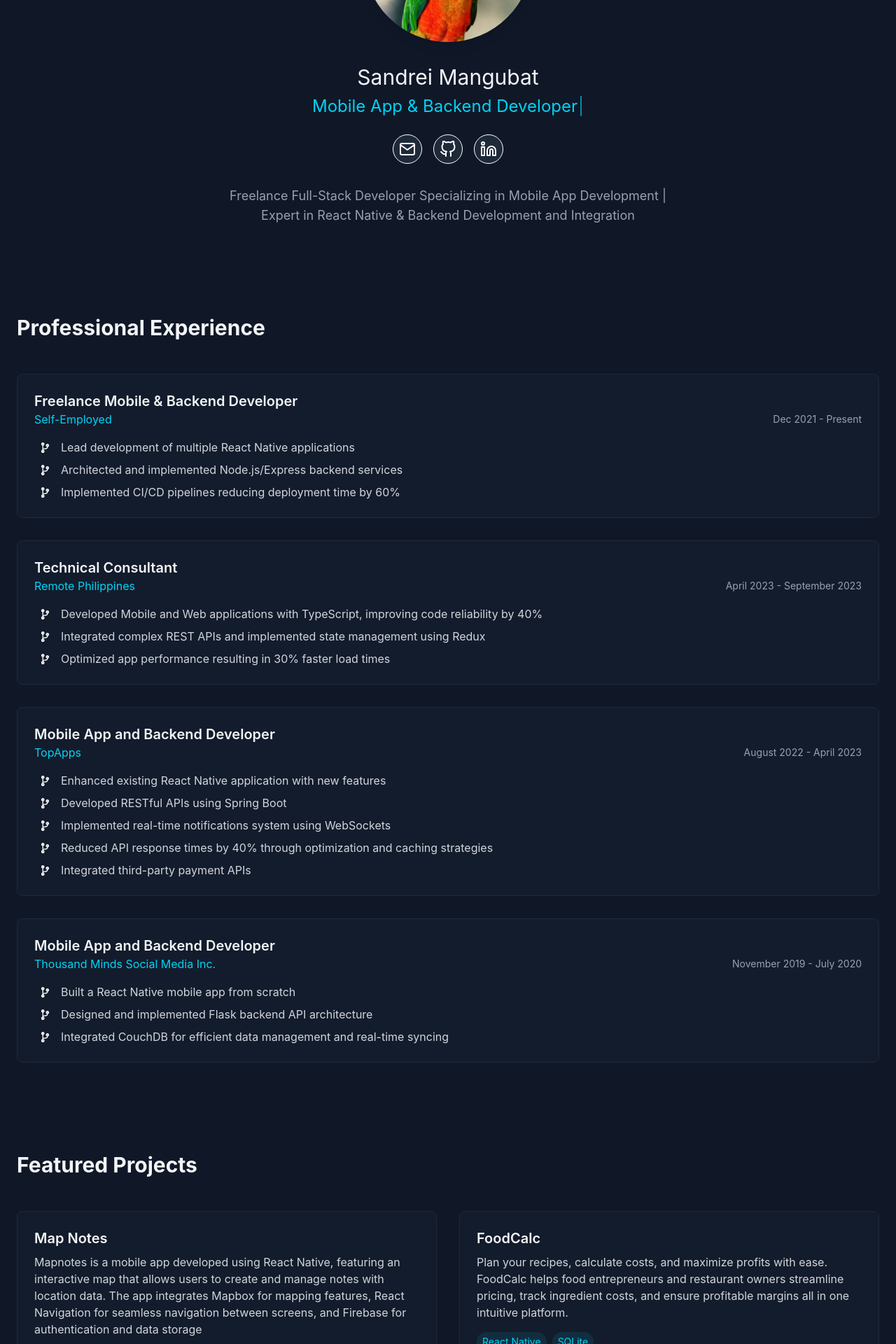
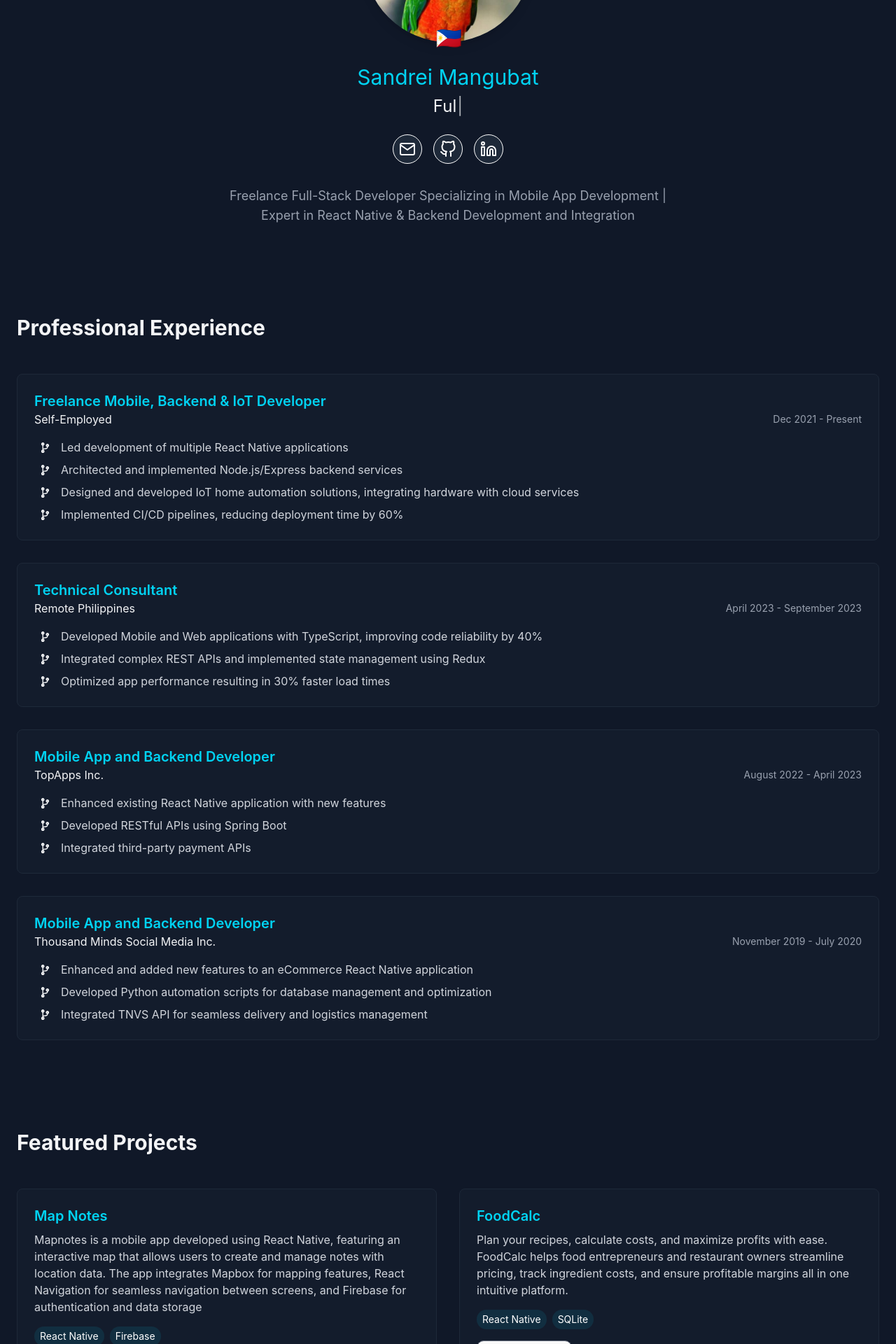
Before and after one commit to seva3l/portfolio, a React (Vite) app: page / in a window 1280 px wide. Shown: the part 300-2220 px from the top of the page at 70% size. Built offline with nearby package versions, Linux system fonts and the light colour scheme.

Commit message:
chore: update data and colors

```diff
--- a/src/App.tsx
+++ b/src/App.tsx
@@ -58,7 +58,7 @@ const App = () => {
 					transition={{ duration: 0.8 }}
 					className="flex flex-col items-center justify-center"
 				>
-					<div className="h-65 mb-3">
+					<div className="h-65 mb-3 relative">
 						<motion.img
 							src="/profile.jpg"
 							alt="Sandrei Mangubat"
@@ -67,12 +67,15 @@ const App = () => {
 							animate={{ opacity: 1, scale: 1 }}
 							transition={{ duration: 0.8 }}
 						/>
+						<h2 className="absolute right-25 bottom-2 text-3xl">🇵🇭</h2>
 					</div>
-					<h2 className="text-3xl mb-2">Sandrei Mangubat</h2>
-					<p className="text-2xl  text-cyan-400 mb-6 text-center">
+					<h2 className="text-3xl mb-2 flex items-center text-cyan-400">
+						Sandrei Mangubat
+					</h2>
+					<p className="text-2xl mb-6 text-center">
 						<Typewriter
 							options={{
-								strings: ["Mobile App & Backend Developer"],
+								strings: ["Full-Stack Developer"],
 								autoStart: true,
 								loop: true,
 							}}
--- a/src/components/Experience.tsx
+++ b/src/components/Experience.tsx
@@ -22,9 +22,9 @@ export default function ExperienceCard({
 			whileInView={{ opacity: 1 }}
 			viewport={{ once: true }}
 		>
-			<h3 className="text-xl font-semibold">{title}</h3>
+			<h3 className="text-xl font-semibold text-cyan-400">{title}</h3>
 			<div className="flex lg:flex-row flex-col lg:items-center justify-between mb-4">
-				<p className="text-cyan-400">{company}</p>
+				<p>{company}</p>
 				<p className="text-gray-400 text-sm">{duration}</p>
 			</div>
 			<ul className="list-disc list-inside space-y-2">
@@ -33,7 +33,7 @@ export default function ExperienceCard({
 						<div className="w-[30px] flex justify-center">
 							<FaCodeBranch size={15} />
 						</div>
-						<p className="text-gray-300">{item}</p>
+						<p className="text-gray-300 flex-1">{item}</p>
 					</div>
 				))}
 			</ul>
--- a/src/components/Project.tsx
+++ b/src/components/Project.tsx
@@ -12,13 +12,13 @@ export default function ProjectCard({
 }: ProjectCardProps) {
 	return (
 		<div className="p-6 bg-gray-800/25 border-gray-800 border-1 rounded-lg hover:bg-gray-700/20 transition">
-			<h3 className="text-xl font-semibold mb-2">{title}</h3>
+			<h3 className="text-xl font-semibold mb-2 text-cyan-400">{title}</h3>
 			<p className="text-gray-300 mb-4">{description}</p>
 			<div className="flex flex-wrap gap-2 mb-4">
 				{tech.map((item) => (
 					<span
 						key={item}
-						className="px-2 py-1 bg-cyan-400/10 text-cyan-400 rounded-full text-sm"
+						className="px-2 py-1 bg-cyan-400/10 text-white rounded-full text-sm"
 					>
 						{item}
 					</span>
@@ -27,7 +27,7 @@ export default function ProjectCard({
 			<button
 				onClick={onViewProject}
 				type="button"
-				className="text-cyan-400 hover:text-white border-1"
+				className="text-white border-1 hover:bg-cyan-700 hover:border-cyan-400 border-gray-500"
 			>
 				View Project
 			</button>
--- a/src/components/ProjectModal.tsx
+++ b/src/components/ProjectModal.tsx
@@ -23,14 +23,14 @@ const ProjectModal: React.FC<ProjectModalProps> = ({
 		<Modal
 			isOpen={isOpen}
 			onRequestClose={onClose}
-			className="bg-gray-900/90  p-6 rounded-lg max-w-3xl mx-auto mt-10 relative"
+			className="bg-gray-900 p-6 rounded-lg max-w-3xl mx-auto mt-10 relative"
 			overlayClassName="fixed inset-0 bg-black/70 flex items-center justify-center px-4"
 		>
 			{/* Close Button Positioned Outside the Image Area */}
 			<button
 				type="button"
 				onClick={onClose}
-				className="absolute top-3 right-3 text-white text-2xl z-50 bg-gray-800/50 p-2 rounded-full hover:bg-gray-700 transition"
+				className="absolute top-3 right-3 text-white text-2xl z-50 p-2 rounded-full hover:bg-gray-700 transition"
 			>
 				✖
 			</button>
--- a/src/components/Skill.tsx
+++ b/src/components/Skill.tsx
@@ -6,12 +6,12 @@ interface SkillProps {
 export default function Skill({ category, items }: SkillProps) {
 	return (
 		<div className="p-6 bg-gray-800/25 border-gray-800 rounded-lg hover:bg-gray-700/20 ">
-			<h3 className="text-xl font-semibold mb-4 ">{category}</h3>
+			<h3 className="text-xl font-semibold mb-4 text-cyan-400">{category}</h3>
 			<div className="flex flex-wrap gap-2">
 				{items.map((item) => (
 					<span
 						key={item}
-						className="px-3 py-1 bg-cyan-400/10 text-cyan-400 rounded-full text-sm"
+						className="px-3 py-1 bg-cyan-400/10 text-white rounded-full text-sm"
 					>
 						{item}
 					</span>
--- a/src/data/config.ts
+++ b/src/data/config.ts
@@ -3,13 +3,14 @@
 export const experiences = [
 	{
 		id: 1,
-		title: "Freelance Mobile & Backend Developer",
+		title: "Freelance Mobile, Backend & IoT Developer",
 		company: "Self-Employed",
 		duration: "Dec 2021 - Present",
 		description: [
-			"Lead development of multiple React Native applications",
+			"Led development of multiple React Native applications",
 			"Architected and implemented Node.js/Express backend services",
-			"Implemented CI/CD pipelines reducing deployment time by 60%",
+			"Designed and developed IoT home automation solutions, integrating hardware with cloud services",
+			"Implemented CI/CD pipelines, reducing deployment time by 60%",
 		],
 	},
 	{
@@ -26,13 +27,11 @@ export const experiences = [
 	{
 		id: 3,
 		title: "Mobile App and Backend Developer",
-		company: "TopApps",
+		company: "TopApps Inc.",
 		duration: "August 2022 - April 2023",
 		description: [
 			"Enhanced existing React Native application with new features",
 			"Developed RESTful APIs using Spring Boot",
-			"Implemented real-time notifications system using WebSockets",
-			"Reduced API response times by 40% through optimization and caching strategies",
 			"Integrated third-party payment APIs",
 		],
 	},
@@ -42,9 +41,9 @@ export const experiences = [
 		company: "Thousand Minds Social Media Inc.",
 		duration: "November 2019 - July 2020",
 		description: [
-			"Built a React Native mobile app from scratch",
-			"Designed and implemented Flask backend API architecture",
-			"Integrated CouchDB for efficient data management and real-time syncing",
+			"Enhanced and added new features to an eCommerce React Native application",
+			"Developed Python automation scripts for database management and optimization",
+			"Integrated TNVS API for seamless delivery and logistics management",
 		],
 	},
 ];
@@ -112,7 +111,14 @@ export const skills = [
 	{
 		id: 1,
 		category: "Mobile Development",
-		items: ["React Native", "TypeScript", "Redux", "React Query", "Nativewind"],
+		items: [
+			"React Native",
+			"TypeScript",
+			"Redux",
+			"React Query",
+			"Nativewind",
+			"Zustand",
+		],
 	},
 	{
 		id: 7,
@@ -124,6 +130,7 @@ export const skills = [
 			"Redux",
 			"React Query",
 			"Tailwind",
+			"Zustand",
 		],
 	},
 	{
@@ -159,7 +166,9 @@ export const skills = [
 			"Docker",
 			"Test-Driven Development",
 			"MVC",
+			"Websockets",
 			"Repository Pattern",
+			"Microcontrollers",
 		],
 	},
 ];
```
